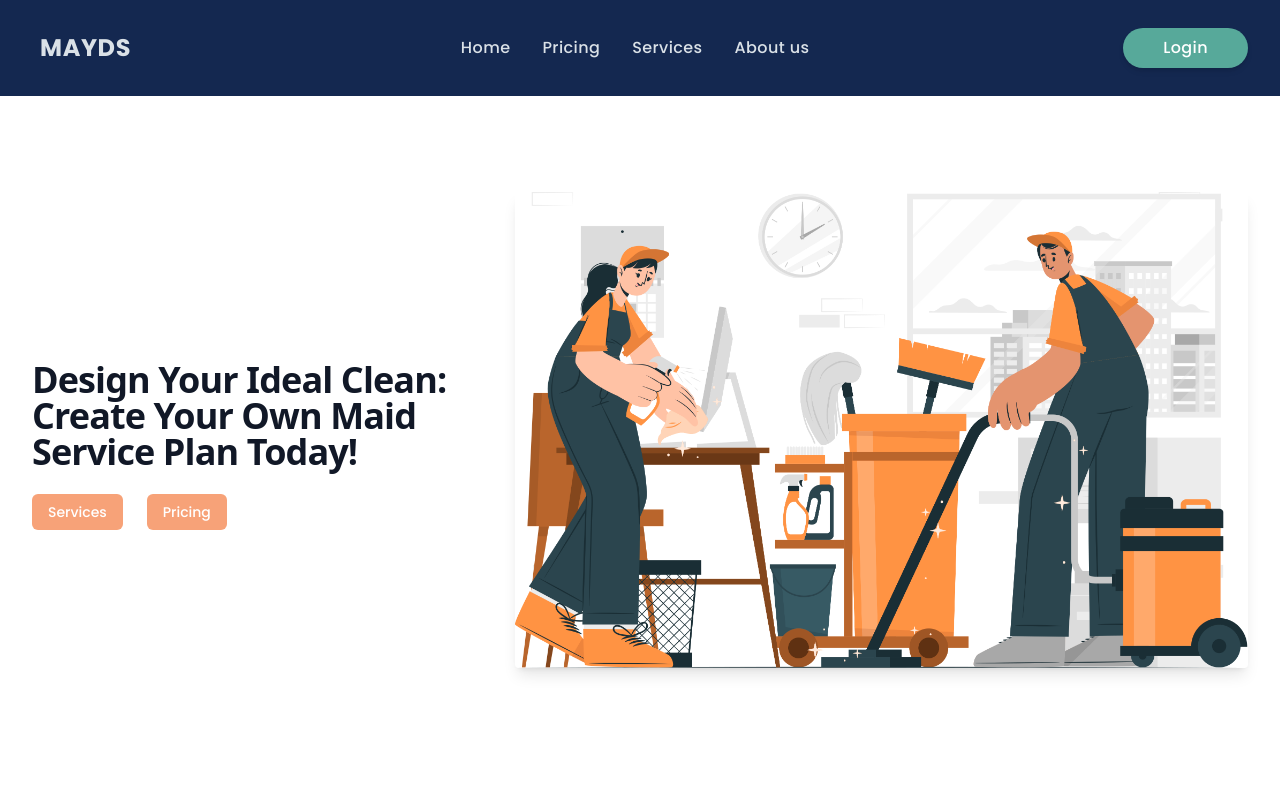
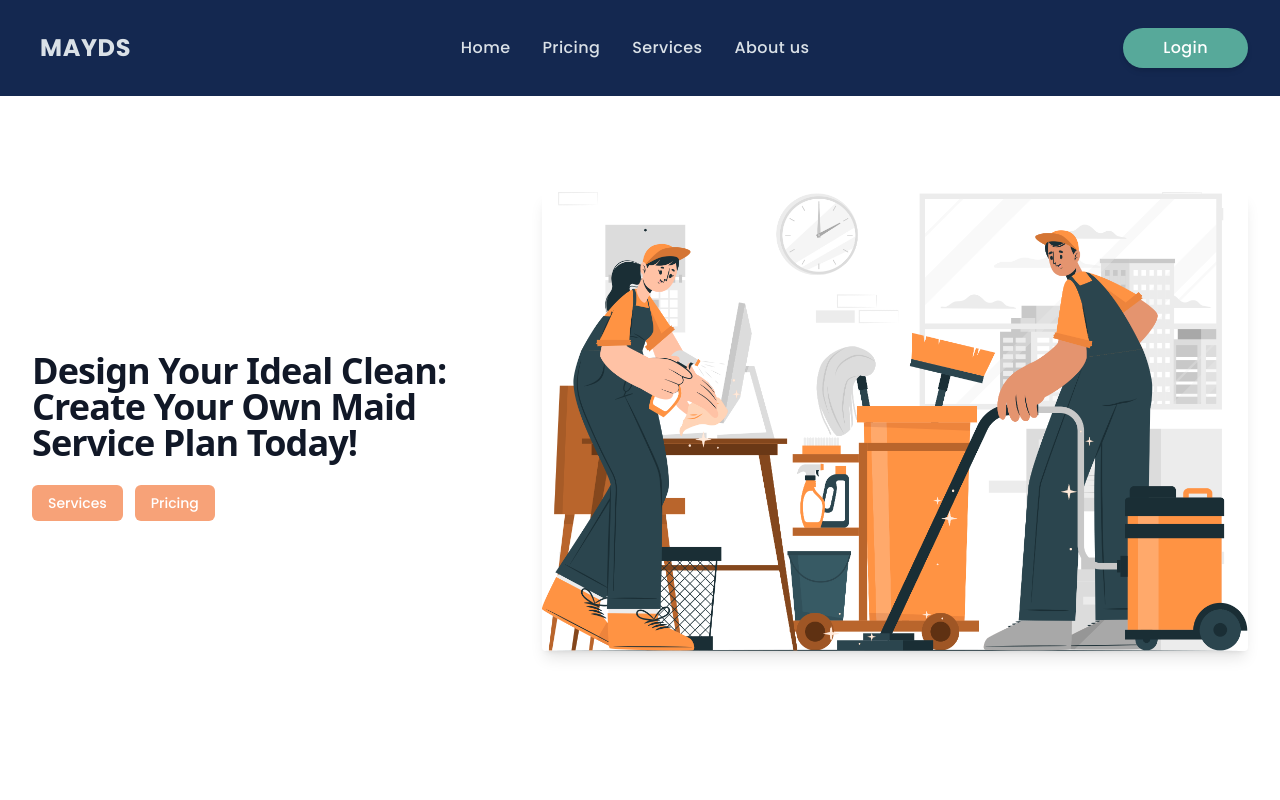
Before and after one commit to IshThumber/Mayds, a React (Create React App) app: page / in a window 1280 px wide. Shown: the top 800 px of the page. Built offline with nearby package versions, Linux system fonts and the light colour scheme.

Commit message:
changes with home and nav done

```diff
--- a/src/Pages/Home.js
+++ b/src/Pages/Home.js
@@ -111,24 +111,22 @@ const Header = () => {
     // </div>
     <>
       <div className="px-4 py-16 mx-auto sm:max-w-xl md:max-w-full lg:max-w-screen-xl md:px-24 lg:px-8 lg:py-20">
-        <div className="flex flex-col-reverse items-center justify-between lg:flex-row py-4">
+        <div className="flex flex-col-reverse items-center justify-between lg:flex-row py-4 md:gap-11">
           <div className="mb-10 lg:max-w-lg lg:pr-5 lg:mb-0">
-            <div className="max-w-xl mb-6">
-              <h2 className="max-w-lg mb-6 font-sans text-3xl font-bold tracking-tight text-gray-900 sm:text-4xl sm:leading-none">
+            <div className="max-w-xl mb-6 lg:mt-0 md:mt-0 mt-10">
+              <h2 className="max-w-lg mb-6 font-sans text-3xl font-bold tracking-tight text-gray-900 sm:text-4xl sm:leading-none lg:text-left text-center">
                 Design Your Ideal Clean: Create Your Own Maid Service Plan Today!
               </h2>
             </div>
-            <div className="flex flex-col items-center md:flex-row">
-              <button class="inline-flex items-center px-4 py-2 bg-first mr-3 hover:bg-red-700 text-white text-sm font-medium rounded-md">
+            <div className="flex flex-row items-center md:flex-row gap-3 lg:justify-start justify-center">
+              <button class="inline-flex items-center px-4 py-2 bg-first  hover:bg-red-700 text-white text-sm font-medium rounded-md">
                 Services
               </button>
-              <button class="inline-flex items-center px-4 py-2 bg-first ml-3 hover:bg-red-700 text-white text-sm font-medium rounded-md">
-                Pricing
-              </button>
+              <button class="inline-flex items-center px-4 py-2 bg-first  hover:bg-red-700 text-white text-sm font-medium rounded-md">Pricing</button>
             </div>
           </div>
           <div className="relative lg:w-2/3">
-            <img className="object-cover w-full rounded shadow-lg hsm:h-96 md:mb-8" src={hero} alt="" />
+            <img className="object-cover w-full rounded shadow-lg hsm:h-96 md:mb-8 -z-10" src={hero} alt="" />
           </div>
         </div>
       </div>
--- a/src/Pages/Nav.js
+++ b/src/Pages/Nav.js
@@ -283,8 +283,8 @@ const Navbar = () => {
                 <FaBars />
               </button>
               {isMenuOpen && (
-                <div class="absolute top-0 left-0 w-full">
-                  <div class="p-5 bg-first border rounded shadow-sm z-auto">
+                <div class="absolute top-0 left-0 w-full z-50">
+                  <div class="p-5 border rounded shadow-sm bg-ninth">
                     <div class="flex items-center justify-between mb-4">
                       <div>
                         <a href="/" aria-label="Company" title="Company" class="inline-flex items-center">
```
